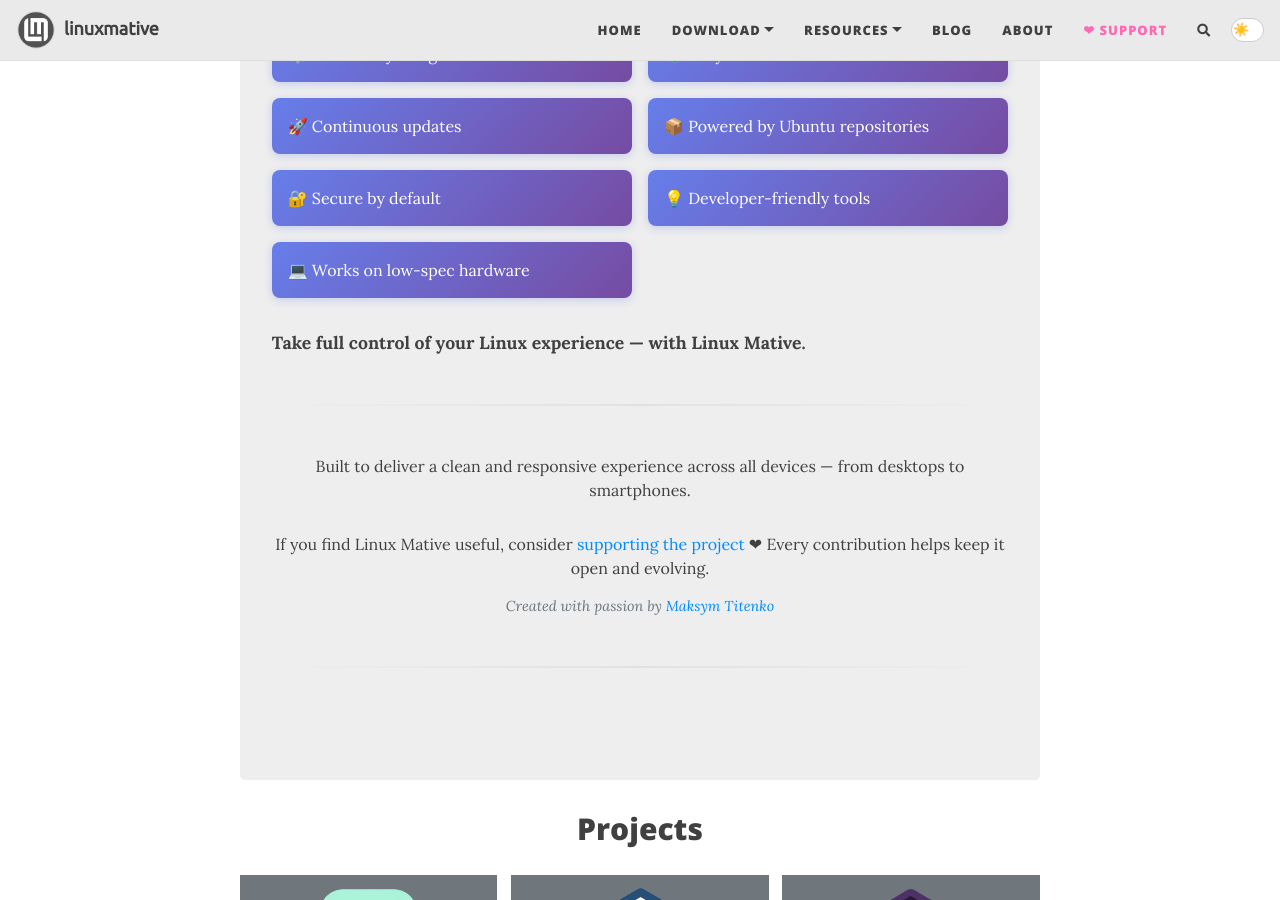
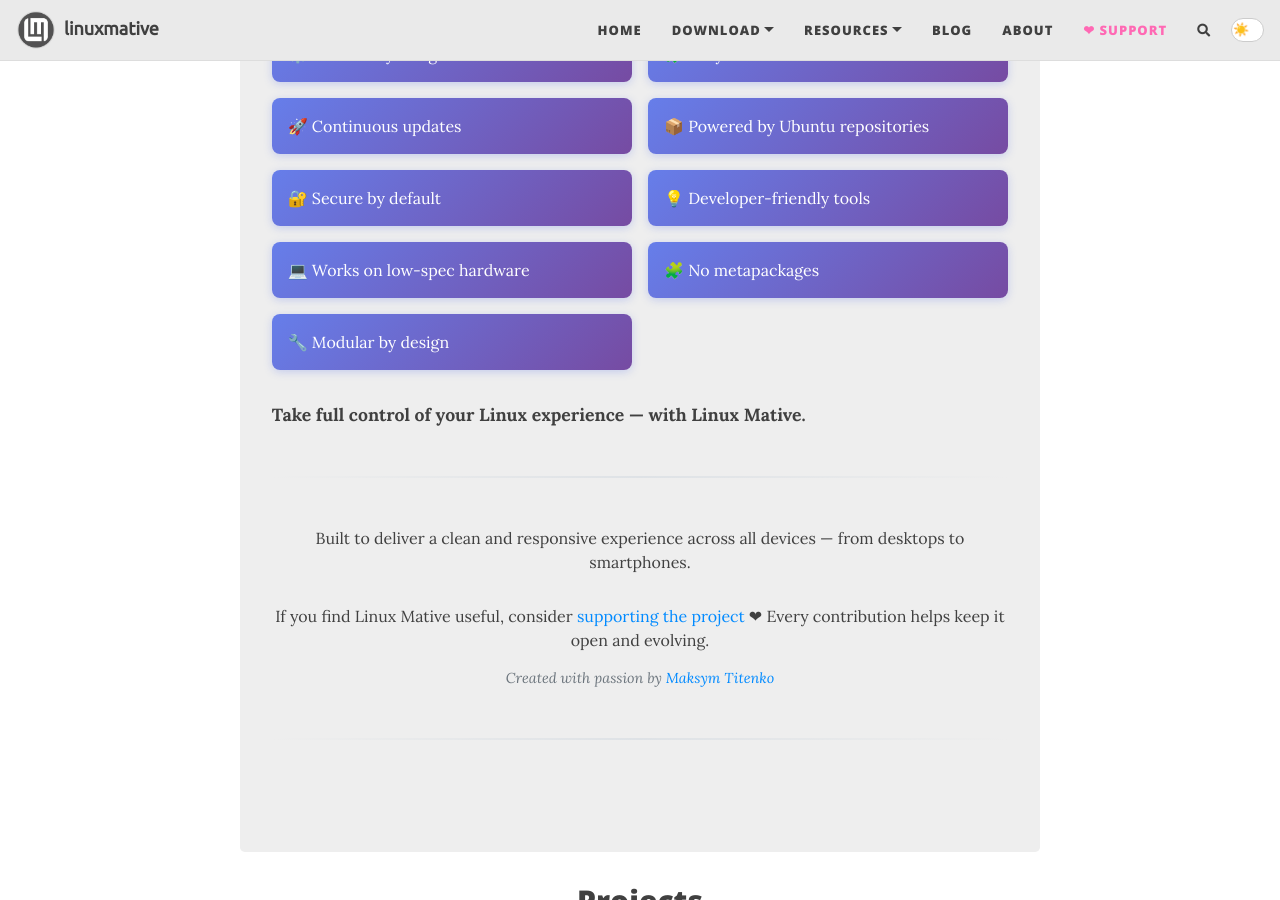
Before and after one commit to linuxmative/linuxmative.github.io, a Jekyll site: the page built from index.html, in a window 1280 px wide and 900 px high, scrolled down 861 px. Built offline with Jekyll 4.4.1, drawn with Linux system fonts in a browser that asks for light colours; nearby versions of some CDN libraries; the list of posts is cut into pages by our own code; comment, search, counter and statistics services are not loaded.

Commit message:
user-OptiPlex-780 2025-6-25:23:8:3

```diff
--- a/index.html
+++ b/index.html
@@ -42,6 +42,8 @@
     <li>🔐 Secure by default</li>
     <li>💡 Developer-friendly tools</li>
     <li>💻 Works on low-spec hardware</li>
+    <li>🧩 No metapackages</li>
+    <li>🔧 Modular by design</li>
   </ul>
 
   <p><strong>Take full control of your Linux experience — with Linux Mative.</strong></p>
```
